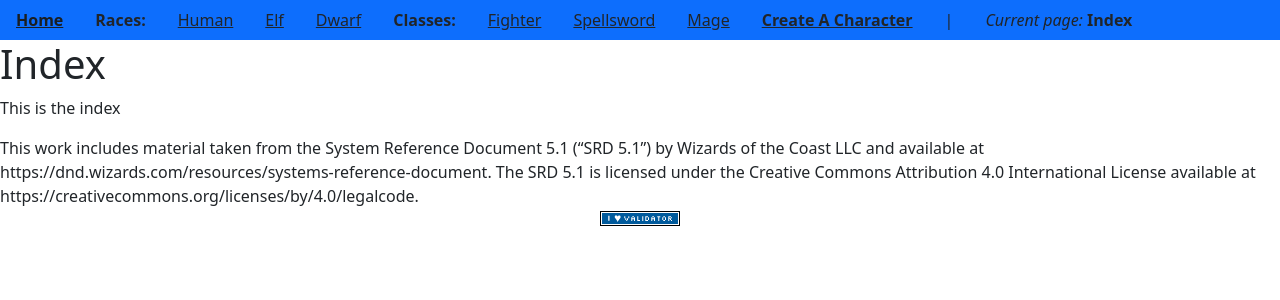
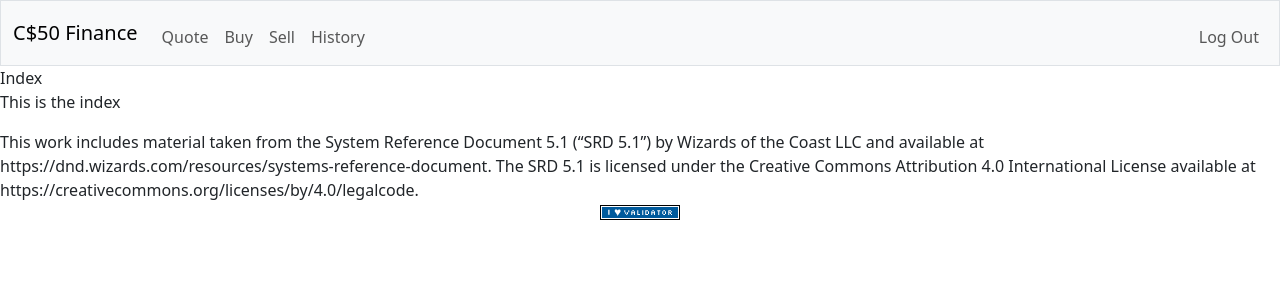
Before and after one commit to squabzilla/CS50-FinalProject, a Flask app: page / in a window 1280 px wide. Shown: the top 300 px of the page. Run offline with Flask 3, Linux system fonts and the light colour scheme; the visitor is signed in with stand-in values (Sample User, id 1); some libraries are stand-ins or nearby versions.

Commit message:
Jun 7, 2024, 12:48 PM

```diff
--- a/Main/app.py
+++ b/Main/app.py
@@ -79,11 +79,12 @@ def login():
         # Ensure username was submitted
         if not request.form.get("username"):
             # return apology("must provide username", 403)
-            return render_template("index.html", error="No username entered."), 403
+            return render_template("login.html", error="No username entered."), 403
 
         # Ensure password was submitted
         elif not request.form.get("password"):
-            return apology("must provide password", 403)
+            # return apology("must provide password", 403)
+            return render_template("login.html", error="No password entered."), 403
 
         # Query database for username
         rows = db.execute(
@@ -94,7 +95,8 @@ def login():
         if len(rows) != 1 or not check_password_hash(
             rows[0]["hash"], request.form.get("password")
         ):
-            return apology("invalid username and/or password", 403)
+            # return apology("invalid username and/or password", 403)
+            return render_template("login.html", error="invalid username and/or password."), 403
 
         # Remember which user has logged in
         session["user_id"] = rows[0]["id"]
--- a/Main/templates/index.html
+++ b/Main/templates/index.html
@@ -4,10 +4,12 @@
     Index
 {% endblock %}
 
-{% block header %}{% endblock %}
+{% block header %}Index{% endblock %}
 
 {% block main %}
+    <!--
     <h1>Index</h1>
+    -->
     <p>This is the index
     </p>
 {% endblock %}
--- a/Main/templates/layout.html
+++ b/Main/templates/layout.html
@@ -15,25 +15,34 @@ and modified it from there
   <body>
 
     <script src="https://cdn.jsdelivr.net/npm/bootstrap@5.3.3/dist/js/bootstrap.bundle.min.js" integrity="sha384-YvpcrYf0tY3lHB60NNkmXc5s9fDVZLESaAA55NDzOxhy9GkcIdslK1eN7N6jIeHz" crossorigin="anonymous"></script>
-
-    <nav class="nav bg-primary" >
-      <a class="nav-link link-dark" href="index.html"><b><u>Home</u></b></a>
-      <a class="nav-link link-dark"><b>Races:</b></a>
-      <a class="nav-link link-dark" href="human.html"><u>Human</u></a>
-      <a class="nav-link link-dark" href="elf.html"><u>Elf</u></a>
-      <a class="nav-link link-dark" href="dwarf.html"><u>Dwarf</u></a>
-      <a class="nav-link link-dark"><b>Classes:</b></a>
-      <a class="nav-link link-dark" href="fighter.html"><u>Fighter</u></a>
-      <a class="nav-link link-dark" href="spellsword.html"><u>Spellsword</u></a>
-      <a class="nav-link link-dark" href="mage.html"><u>Mage</u></a>
-      <a class="nav-link link-dark" href="character.html"><b><u>Create A Character</u></b></a>
-      <a class="nav-link link-dark">|</a>
-      <a class="nav-link link-dark" id="Current_Page" name="Current_Page"></a>
-      <script>
-        var page_title = document.getElementById('Page_Title').innerHTML;
-        document.getElementById('Current_Page').innerHTML = "<i>Current page: </i><b>" + page_title +"</b>";
-      </script>
+    <!-- below: copied basic nav-bar html shell from finance-problem, then modified-->
+    <nav class="bg-light border navbar navbar-expand-md navbar-light">
+      <div class="container-fluid">
+          <a class="navbar-brand" href="/"><span class="blue">C</span><span class="red">$</span><span class="yellow">5</span><span class="green">0</span> <span class="red">Finance</span></a>
+          <button aria-controls="navbar" aria-expanded="false" aria-label="Toggle navigation" class="navbar-toggler" data-bs-target="#navbar" data-bs-toggle="collapse" type="button">
+              <span class="navbar-toggler-icon"></span>
+          </button>
+          <div class="collapse navbar-collapse" id="navbar">
+              {% if session["user_id"] %}
+                  <ul class="navbar-nav me-auto mt-2">
+                      <li class="nav-item"><a class="nav-link" href="/quote">Quote</a></li>
+                      <li class="nav-item"><a class="nav-link" href="/buy">Buy</a></li>
+                      <li class="nav-item"><a class="nav-link" href="/sell">Sell</a></li>
+                      <li class="nav-item"><a class="nav-link" href="/history">History</a></li>
+                  </ul>
+                  <ul class="navbar-nav ms-auto mt-2">
+                      <li class="nav-item"><a class="nav-link" href="/logout">Log Out</a></li>
+                  </ul>
+              {% else %}
+                  <ul class="navbar-nav ms-auto mt-2">
+                      <li class="nav-item"><a class="nav-link" href="/register">Register</a></li>
+                      <li class="nav-item"><a class="nav-link" href="/login">Log In</a></li>
+                  </ul>
+              {% endif %}
+          </div>
+      </div>
   </nav>
+  <!-- above: copied basic nav-bar html shell from finance-problem, then modified-->
 
     <header>{% block header %}{% endblock %}</header>
 
```
